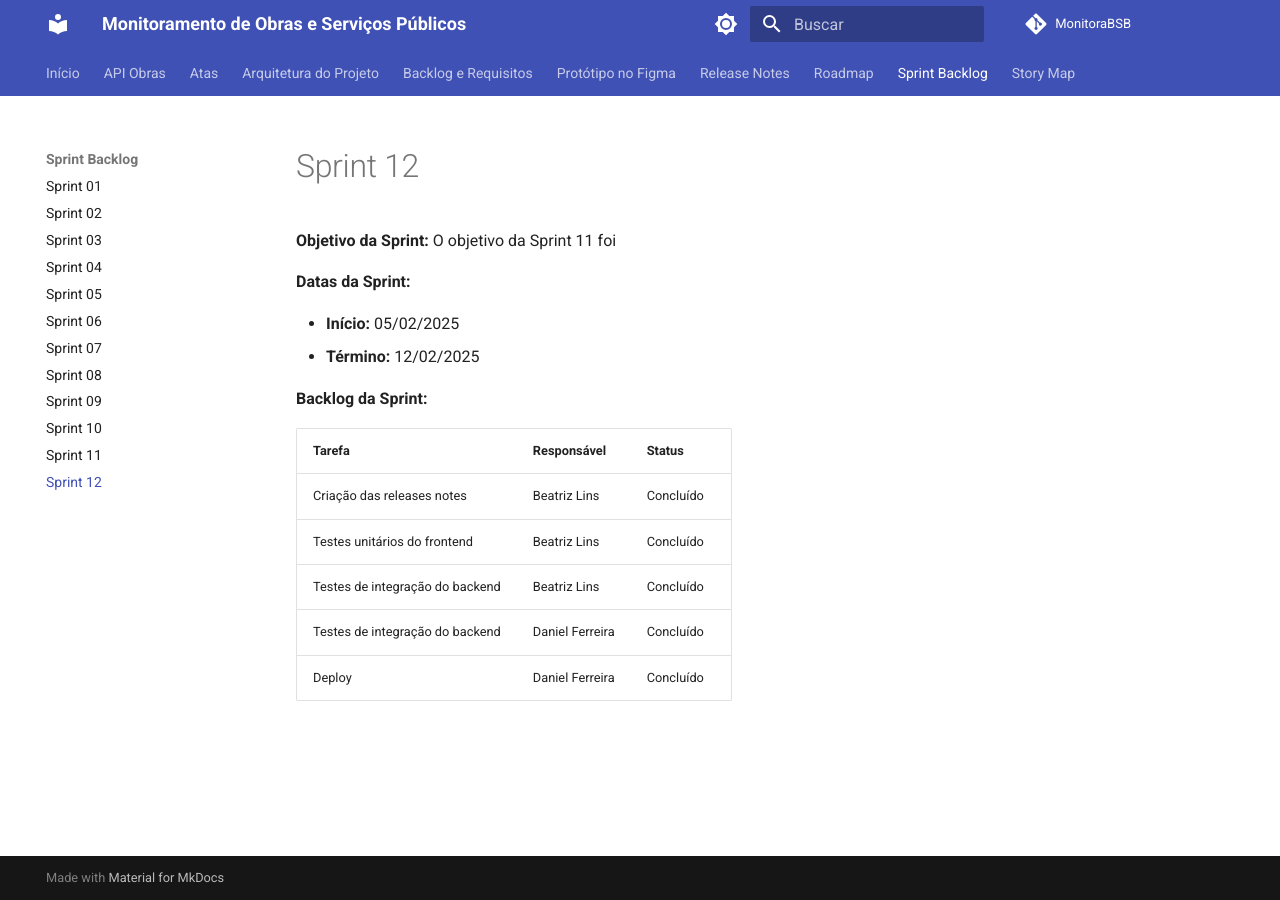
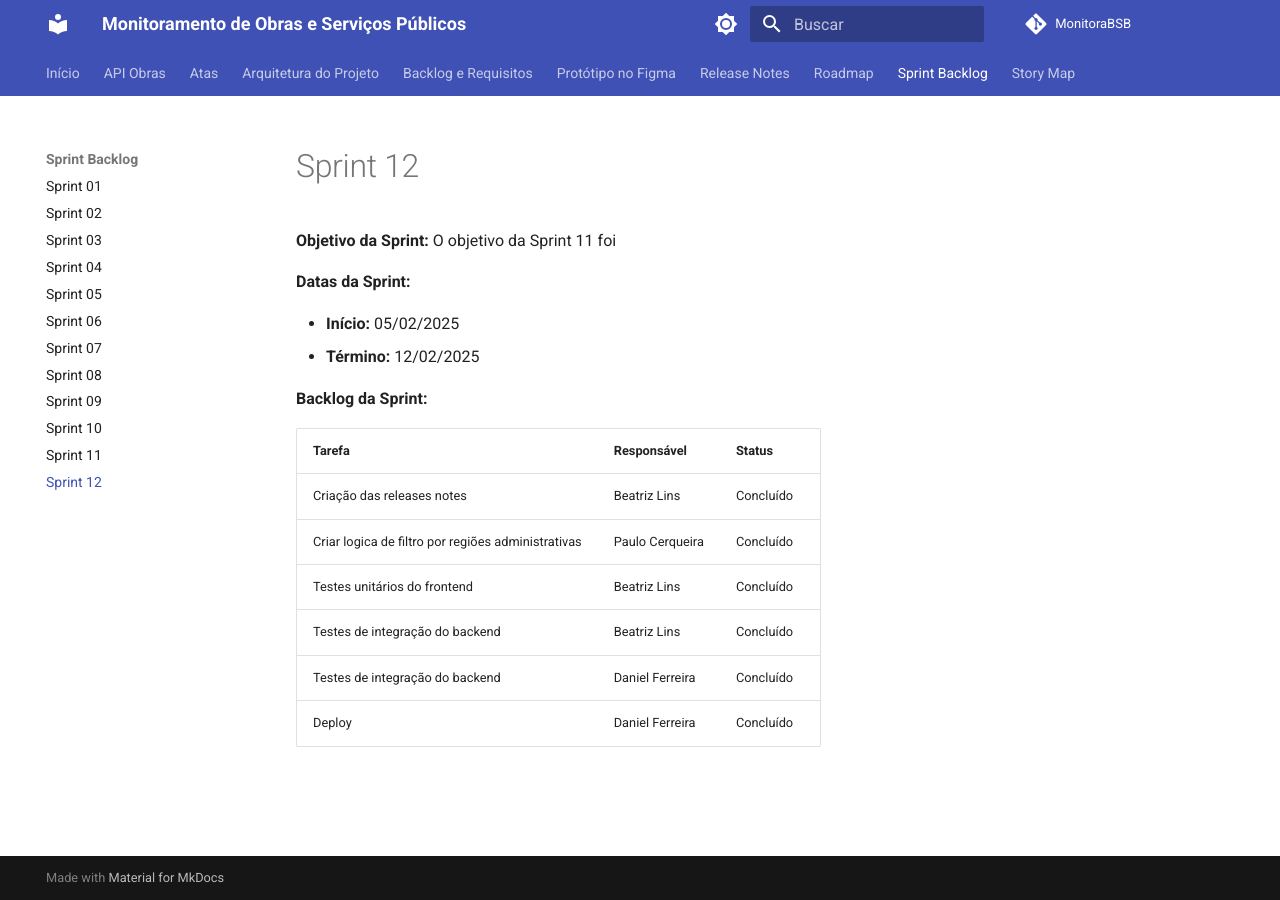
Before and after one commit to unb-mds/2024-2-Squad08, an MkDocs documentation site: the page built from docs/sprints/sprint12.md, in a window 1280 px wide. Built offline with MkDocs 1.6.1 and Material for MkDocs 9.7.7, drawn with Linux system fonts in a browser that asks for light colours; comment, search, counter and statistics services are not loaded.

Commit message:
Update sprint12.md

```diff
--- a/docs/sprints/sprint12.md
+++ b/docs/sprints/sprint12.md
@@ -12,6 +12,7 @@ O objetivo da Sprint 11 foi
 | Tarefa | Responsável | Status |
 |--------|-------------|-----------------------|
 | Criação das releases notes | Beatriz Lins | Concluído |
+| Criar logica de filtro por regiões administrativas | Paulo Cerqueira | Concluído |
 | Testes unitários do frontend | Beatriz Lins | Concluído |
 | Testes de integração do backend | Beatriz Lins | Concluído |
 | Testes de integração do backend | Daniel Ferreira | Concluído |
```
